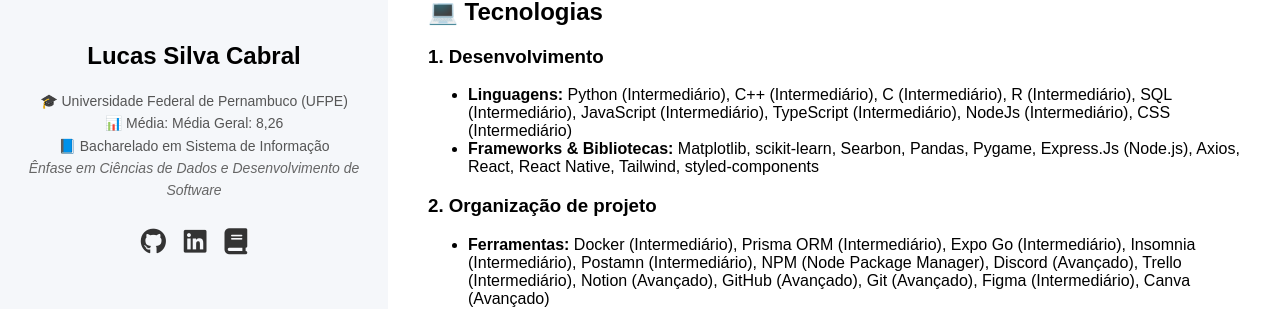
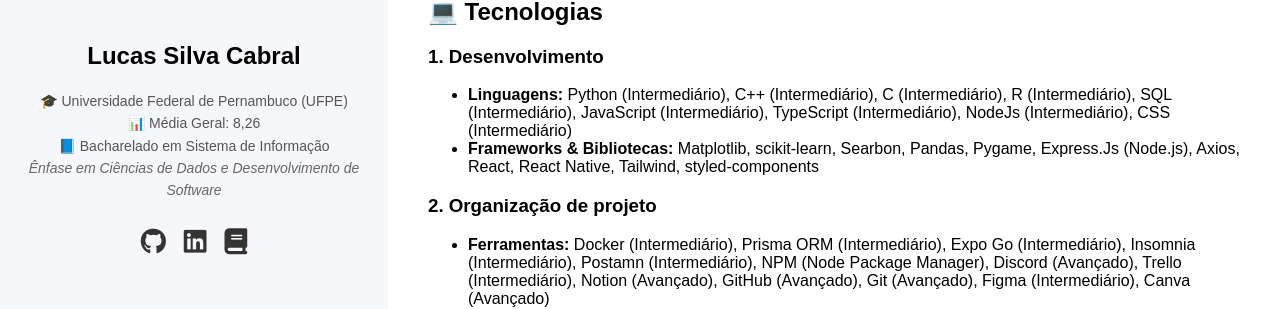
Before and after one commit to LucasCabra7/LucasCabral.github.io, a Jekyll site: the page built from README.md, in a window 1280 px wide and 900 px high. Shown: the part 202-511 px from the top of the window. Built offline with Jekyll 4.4.1, drawn with Linux system fonts in a browser that asks for light colours; our own code applies the rules of GitHub Pages for plain Markdown files; a style sheet for code colours, icons or effects is not loaded.

Commit message:
Remove label from GPA display in default layout

```diff
--- a/_layouts/default.html
+++ b/_layouts/default.html
@@ -32,7 +32,7 @@
       <!-- Dados acadêmicos -->
       <p class="academic">
         🎓 {{ site.university }}<br>
-        📊 Média: {{ site.gpa }}<br>
+        📊 {{ site.gpa }}<br>
         📘 {{ site.degree }}<br>
         <span class="focus">{{ site.focus }}</span>
       </p>
```
